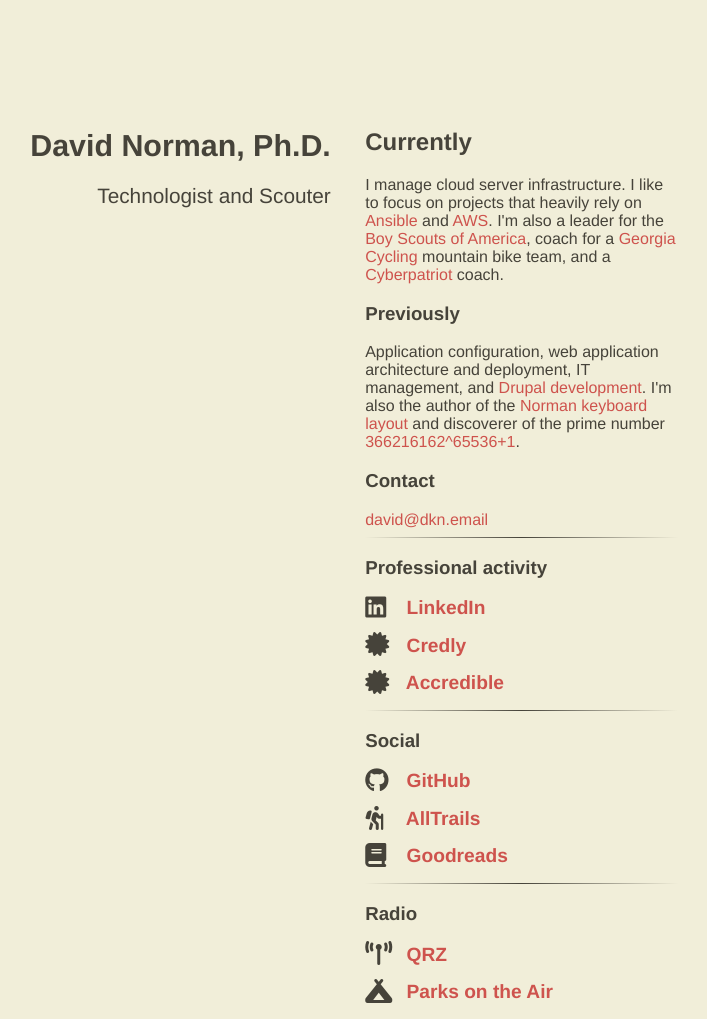
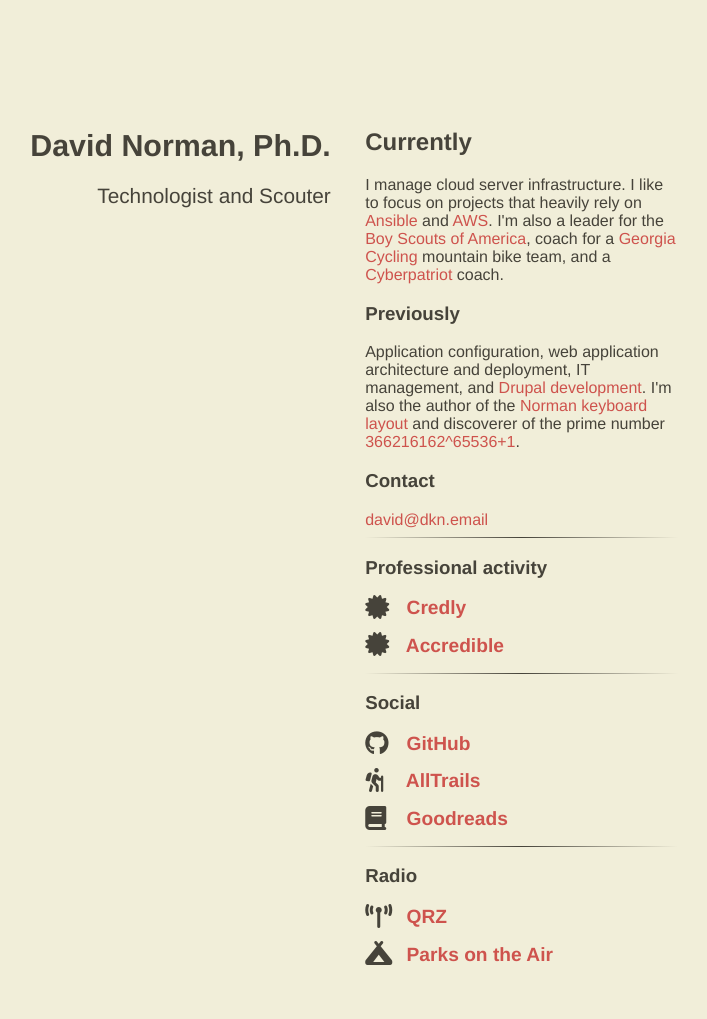
Before and after one commit to deekayen/dkn.github.io, a Jekyll site: the page built from index.html, in a window 1280 px wide. Shown: the whole page, without its empty margins (302-1009 px from the left). Built offline with Jekyll 4.4.1, drawn with Linux system fonts in a browser that asks for light colours; nearby versions of some CDN libraries; after the commit the page ends 982 px from its top, so only the background shows below that.

Commit message:
Remove linkedin again.

```diff
--- a/_includes/content.html
+++ b/_includes/content.html
@@ -16,10 +16,6 @@
 <h3>Professional activity</h3>
 
 <ul class="fa-ul main-list">
-  <li class="main-list-item">
-    <span class="fa-brands fa-linkedin fa-lg main-list-item-icon"></span>
-    <a href="https://www.linkedin.com/in/deekayen/">LinkedIn</a>
-  </li>
   <li class="main-list-item">
     <span class="fa-solid fa-certificate fa-lg main-list-item-icon"></span>
     <a href="https://www.credly.com/users/deekayen">Credly</a>
```
